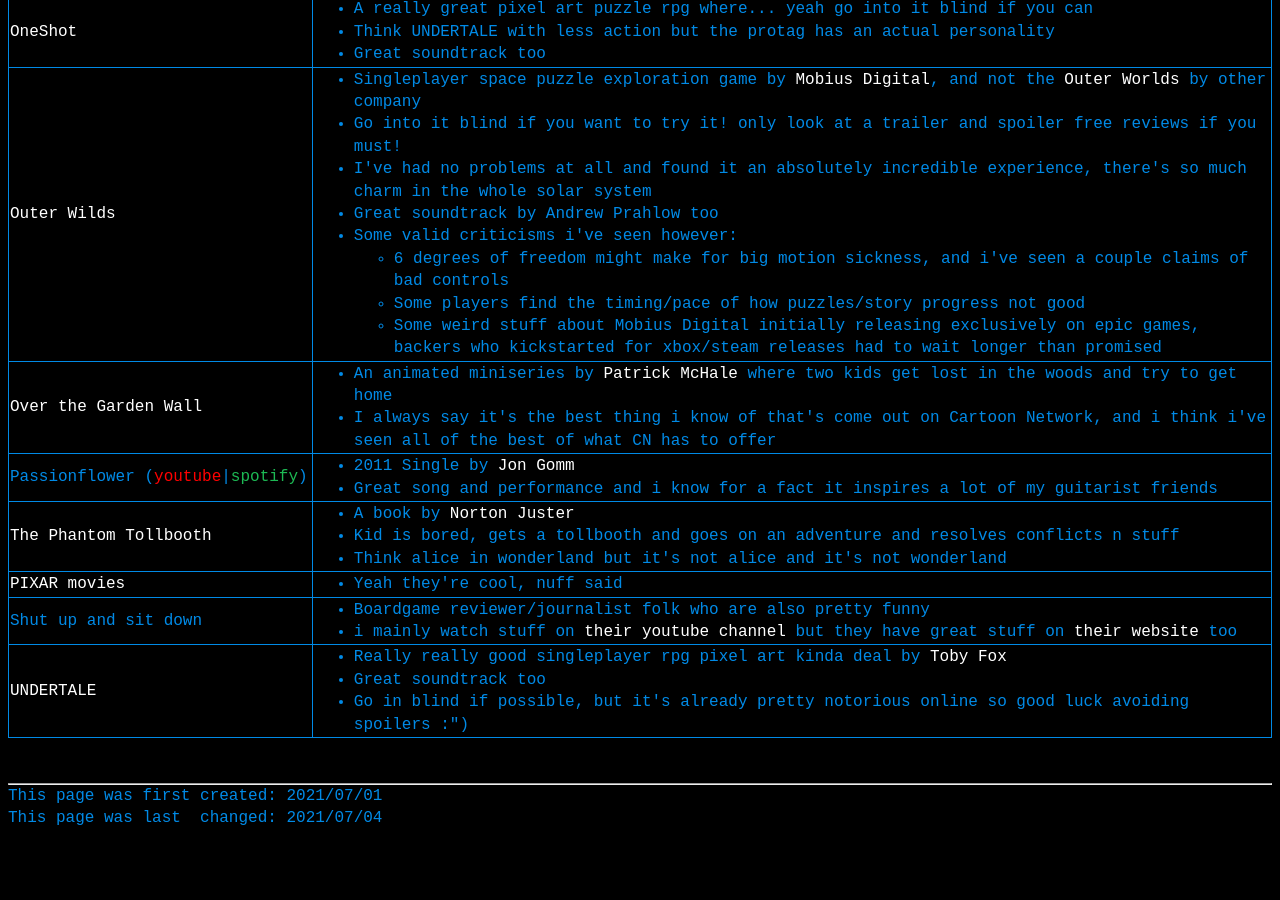
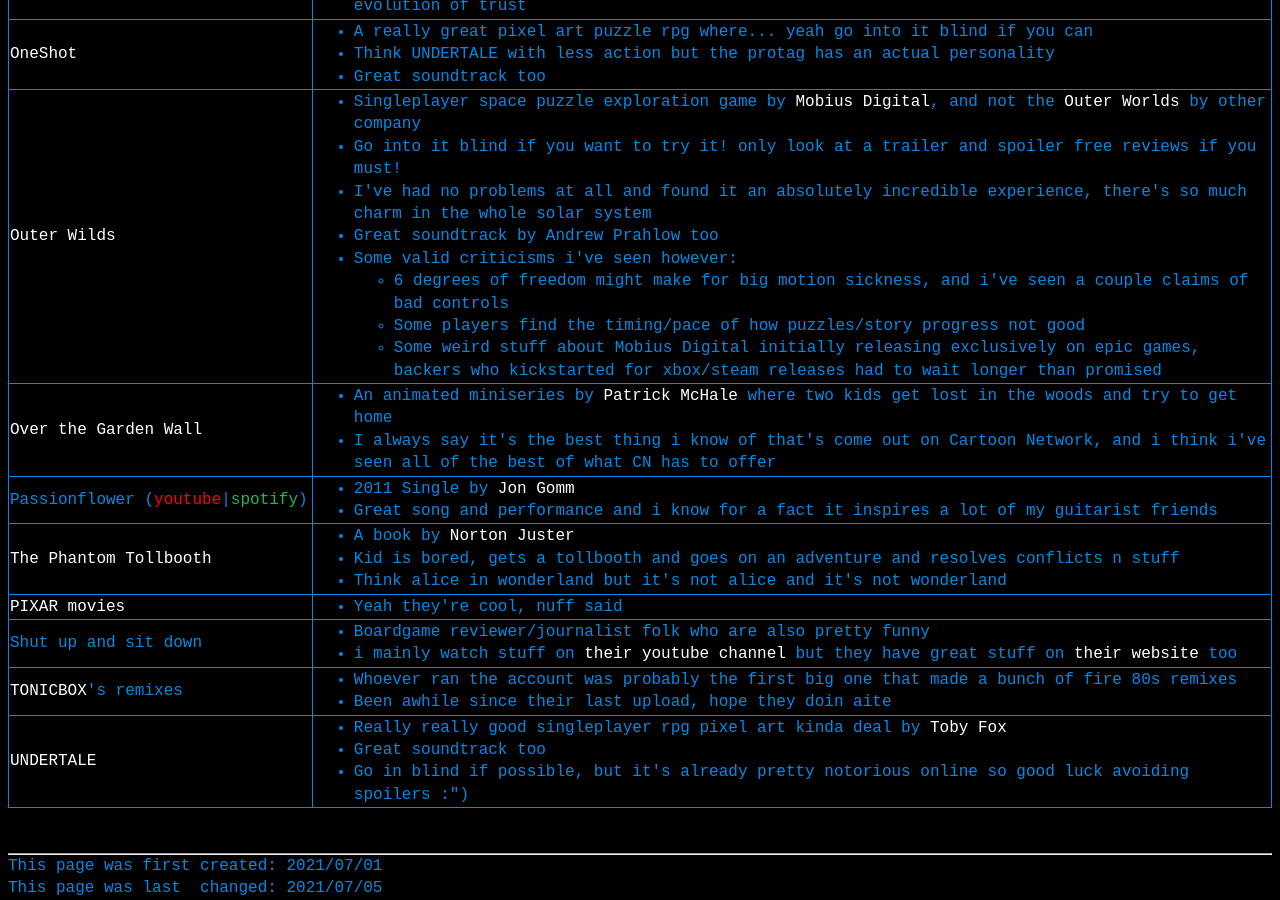
Before and after one commit to a-erfan-aa/a-erfan-aa.github.io, a Jekyll site: the page built from things-i-like.html, in a window 1280 px wide and 900 px high, scrolled down 3087 px. Built offline with Jekyll 4.4.1, drawn with Linux system fonts in a browser that asks for light colours; before the commit the page ends 3917 px from its top, so only the background shows below that.

Commit message:
added tronicbox to list and remix filter and tag

```diff
--- a/_data/thingsILike-filters.yml
+++ b/_data/thingsILike-filters.yml
@@ -6,6 +6,7 @@
 - name: youtube
 
 - name: music
+- name: remix
 - name: album
 - name: podcast
 
--- a/things-i-like.html
+++ b/things-i-like.html
@@ -2,7 +2,7 @@
 layout: default
 title: Things i like
 firstCreated: 2021/07/01
-lastChanged: 2021/07/04
+lastChanged: 2021/07/05
 ---
 <div><!-- title and subtitle-->
 	<h2><u>You're now reading: the things that i like!</u></h2>
@@ -135,7 +135,8 @@
 							<ul>
 								<li>Music: <input type="checkbox" id="music" onclick="filterTable()"></li>
 									<ul>
-										<li> Albums: <input type="checkbox" id="album" onclick="filterTable()"></li>
+										<li>Remixes: <input type="checkbox" id="remix" onclick="filterTable()"></li>
+										<li>Albums: <input type="checkbox" id="album" onclick="filterTable()"></li>
 									</ul>
 								<li>Podcasts: <input type="checkbox" id="podcast" onclick="filterTable()"></li>
 							</ul>
@@ -378,6 +379,15 @@
 				</ul>
 			</td>
 		</tr>
+		<tr class="youtube music remix">
+			<td><a href="https://www.youtube.com/channel/UCB3W9gT-mFMN1j12pydSNOw">TONICBOX</a>'s remixes</td>
+			<td>
+				<ul>
+					<li>Whoever ran the account was probably the first big one that made a bunch of fire 80s remixes</li>
+					<li>Been awhile since their last upload, hope they doin aite</li>
+				</ul>
+			</td>
+		</tr>
 		<tr class="videogame music">
 			<td><a href="https://undertale.com/">UNDERTALE</a></td>
 			<td>
```
